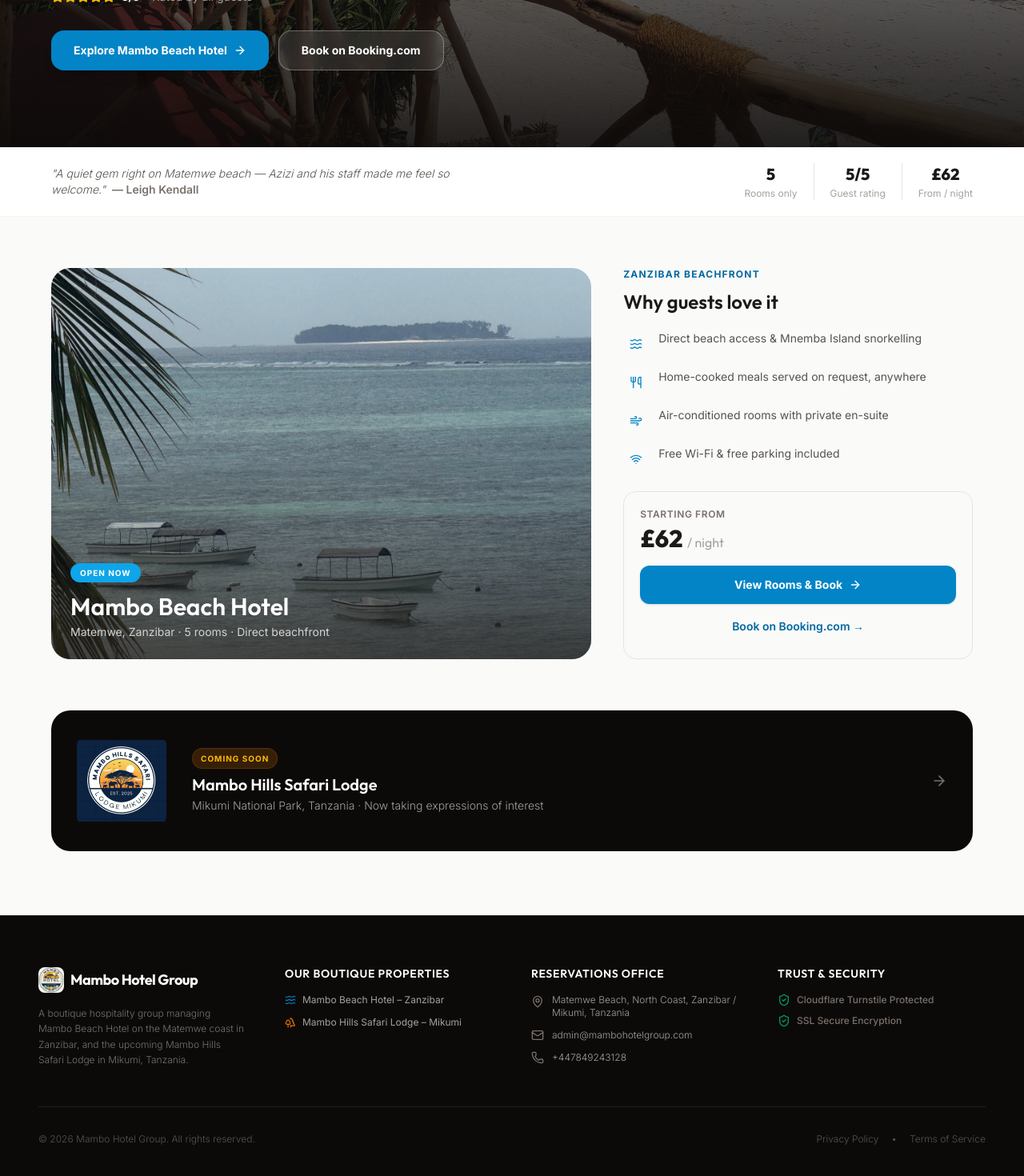
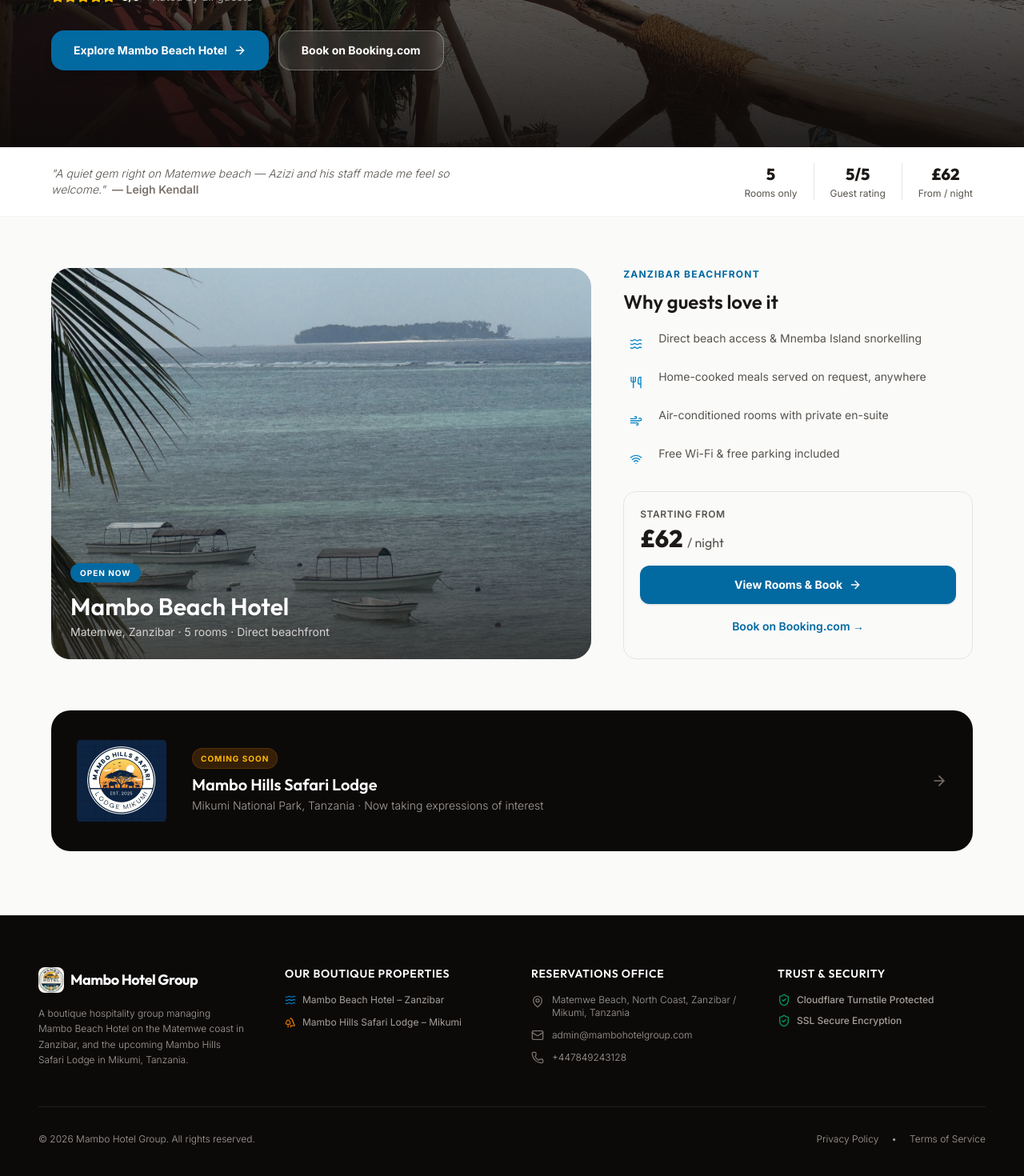
Before and after one commit to FakihDev1/MamboVilla, a Next.js app in the folder Website/mambo-site/: page / in a window 1280 px wide. Shown: the part 750-2220 px from the top of the page at 80% size. Built offline with nearby package versions, Linux system fonts and the light colour scheme.

Commit message:
fix: accessibility

```diff
--- a/Website/mambo-site/src/app/page.js
+++ b/Website/mambo-site/src/app/page.js
@@ -34,7 +34,7 @@ export default function Home() {
             <button
               onClick={() => setActiveTab('home')}
               className={`py-4 font-semibold text-sm transition-colors relative cursor-pointer ${
-                activeTab === 'home' ? 'text-ocean-600' : 'text-stone-500 hover:text-stone-800'
+                activeTab === 'home' ? 'text-ocean-700' : 'text-stone-500 hover:text-stone-800'
               }`}
             >
               Home
@@ -45,7 +45,7 @@ export default function Home() {
             <button
               onClick={() => setActiveTab('mambo-beach')}
               className={`py-4 font-semibold text-sm transition-colors relative cursor-pointer ${
-                activeTab === 'mambo-beach' ? 'text-ocean-600' : 'text-stone-500 hover:text-stone-800'
+                activeTab === 'mambo-beach' ? 'text-ocean-700' : 'text-stone-500 hover:text-stone-800'
               }`}
             >
               Mambo Beach Hotel
@@ -56,7 +56,7 @@ export default function Home() {
             <button
               onClick={() => setActiveTab('mambo-safari')}
               className={`py-4 font-semibold text-sm transition-colors relative cursor-pointer ${
-                activeTab === 'mambo-safari' ? 'text-ocean-600' : 'text-stone-500 hover:text-stone-800'
+                activeTab === 'mambo-safari' ? 'text-ocean-700' : 'text-stone-500 hover:text-stone-800'
               }`}
             >
               Mambo Hills Safari Lodge
--- a/Website/mambo-site/src/components/Footer.jsx
+++ b/Website/mambo-site/src/components/Footer.jsx
@@ -27,16 +27,16 @@ export default function Footer({ setActiveTab }) {
               Mambo Hotel Group
             </span>
           </button>
-          <p className="text-stone-500 font-light text-xs leading-relaxed max-w-xs">
+          <p className="text-stone-400 font-light text-xs leading-relaxed max-w-xs">
             A boutique hospitality group managing Mambo Beach Hotel on the Matemwe coast in Zanzibar, and the upcoming Mambo Hills Safari Lodge in Mikumi, Tanzania.
           </p>
         </div>
 
         {/* Column 2: Properties Direct Links */}
         <div>
-          <h4 className="text-white font-display font-semibold text-sm uppercase tracking-wider mb-4">
+          <h3 className="text-white font-display font-semibold text-sm uppercase tracking-wider mb-4">
             Our Boutique Properties
-          </h4>
+          </h3>
           <ul className="flex flex-col gap-3 text-xs">
             <li>
               <button
@@ -61,9 +61,9 @@ export default function Footer({ setActiveTab }) {
 
         {/* Column 3: Contact & Details */}
         <div>
-          <h4 className="text-white font-display font-semibold text-sm uppercase tracking-wider mb-4">
+          <h3 className="text-white font-display font-semibold text-sm uppercase tracking-wider mb-4">
             Reservations Office
-          </h4>
+          </h3>
           <ul className="flex flex-col gap-3 text-xs font-light">
             <li className="flex items-start gap-2.5">
               <MapPin className="w-4 h-4 text-stone-500 shrink-0 mt-0.5" />
@@ -84,10 +84,10 @@ export default function Footer({ setActiveTab }) {
 
         {/* Column 4: Compliance & Security */}
         <div className="flex flex-col gap-4">
-          <h4 className="text-white font-display font-semibold text-sm uppercase tracking-wider">
+          <h3 className="text-white font-display font-semibold text-sm uppercase tracking-wider">
             Trust & Security
-          </h4>
-          <div className="flex flex-col gap-2.5 text-xs text-stone-500 font-medium">
+          </h3>
+          <div className="flex flex-col gap-2.5 text-xs text-stone-400 font-medium">
             <div className="flex items-center gap-2">
               <ShieldCheck className="w-4 h-4 text-emerald-600 shrink-0" />
               <span>Cloudflare Turnstile Protected</span>
@@ -101,7 +101,7 @@ export default function Footer({ setActiveTab }) {
       </div>
 
       {/* Underbar Copyright */}
-      <div className="border-t border-stone-800/80 pt-8 flex flex-col md:flex-row items-center justify-between gap-4 text-xs text-stone-600 font-light">
+      <div className="border-t border-stone-800/80 pt-8 flex flex-col md:flex-row items-center justify-between gap-4 text-xs text-stone-400 font-light">
         <p>&copy; {new Date().getFullYear()} Mambo Hotel Group. All rights reserved.</p>
         <p className="flex gap-4">
           <a href="/privacy" className="hover:underline">Privacy Policy</a>
--- a/Website/mambo-site/src/components/HomeLanding.jsx
+++ b/Website/mambo-site/src/components/HomeLanding.jsx
@@ -43,7 +43,7 @@ export default function HomeLanding({ setActiveTab }) {
           <div className="flex flex-col sm:flex-row gap-3">
             <button
               onClick={() => setActiveTab('mambo-beach')}
-              className="px-7 py-3.5 bg-ocean-600 hover:bg-ocean-500 text-white font-bold rounded-2xl shadow-lg transition-all flex items-center justify-center gap-2 group cursor-pointer text-sm"
+              className="px-7 py-3.5 bg-ocean-700 hover:bg-ocean-600 text-white font-bold rounded-2xl shadow-lg transition-all flex items-center justify-center gap-2 group cursor-pointer text-sm"
             >
               <span>Explore Mambo Beach Hotel</span>
               <ArrowRight className="w-4 h-4 group-hover:translate-x-1 transition-transform" />
@@ -75,7 +75,7 @@ export default function HomeLanding({ setActiveTab }) {
             ].map(({ value, label }) => (
               <div key={label} className="px-5 text-center first:pl-0 last:pr-0">
                 <p className="font-display font-black text-stone-900 text-xl">{value}</p>
-                <p className="text-stone-400 text-xs mt-0.5">{label}</p>
+                <p className="text-stone-600 text-xs mt-0.5">{label}</p>
               </div>
             ))}
           </div>
@@ -102,7 +102,7 @@ export default function HomeLanding({ setActiveTab }) {
             />
             <div className="absolute inset-0 bg-gradient-to-t from-stone-900/75 via-stone-900/10 to-transparent" />
             <div className="absolute bottom-6 left-6 right-6">
-              <span className="inline-block bg-ocean-500 text-white text-[10px] font-bold uppercase tracking-widest px-3 py-1 rounded-full mb-3">
+              <span className="inline-block bg-ocean-700 text-white text-[10px] font-bold uppercase tracking-widest px-3 py-1 rounded-full mb-3">
                 Open Now
               </span>
               <h2 className="font-display text-white font-black text-2xl sm:text-3xl">Mambo Beach Hotel</h2>
@@ -134,13 +134,13 @@ export default function HomeLanding({ setActiveTab }) {
 
             {/* Booking panel */}
             <div className="bg-stone-50 rounded-2xl p-5 border border-stone-200 mt-auto">
-              <p className="text-stone-500 text-xs uppercase tracking-wider font-semibold mb-1">Starting from</p>
+              <p className="text-stone-600 text-xs uppercase tracking-wider font-semibold mb-1">Starting from</p>
               <p className="font-display font-black text-3xl text-stone-900 mb-4">
-                £62 <span className="text-base font-normal text-stone-400">/ night</span>
+                £62 <span className="text-base font-normal text-stone-600">/ night</span>
               </p>
               <button
                 onClick={() => setActiveTab('mambo-beach')}
-                className="w-full py-3.5 bg-ocean-600 hover:bg-ocean-500 text-white font-bold rounded-xl shadow-sm transition-all flex items-center justify-center gap-2 group/btn cursor-pointer text-sm mb-2"
+                className="w-full py-3.5 bg-ocean-700 hover:bg-ocean-600 text-white font-bold rounded-xl shadow-sm transition-all flex items-center justify-center gap-2 group/btn cursor-pointer text-sm mb-2"
               >
                 <span>View Rooms & Book</span>
                 <ArrowRight className="w-4 h-4 group-hover/btn:translate-x-1 transition-transform" />
--- a/Website/mambo-site/src/components/MamboBeachHotel.jsx
+++ b/Website/mambo-site/src/components/MamboBeachHotel.jsx
@@ -136,7 +136,7 @@ export default function MamboBeachHotel() {
               href="https://www.booking.com/"
               target="_blank"
               rel="noopener noreferrer"
-              className="px-7 py-3.5 bg-ocean-600 hover:bg-ocean-500 text-white font-bold rounded-2xl transition-all flex items-center justify-center gap-2 text-sm shadow-lg"
+              className="px-7 py-3.5 bg-ocean-700 hover:bg-ocean-600 text-white font-bold rounded-2xl transition-all flex items-center justify-center gap-2 text-sm shadow-lg"
             >
               Book Now <ArrowRight className="w-4 h-4" />
             </a>
@@ -164,7 +164,7 @@ export default function MamboBeachHotel() {
           ].map(({ value, label }) => (
             <div key={label} className="px-6 py-4 text-center">
               <p className="font-display font-bold text-stone-900 text-sm whitespace-nowrap">{value}</p>
-              <p className="text-stone-400 text-[11px] whitespace-nowrap">{label}</p>
+              <p className="text-stone-600 text-[11px] whitespace-nowrap">{label}</p>
             </div>
           ))}
         </div>
--- a/Website/mambo-site/src/components/MamboHillsSafari.jsx
+++ b/Website/mambo-site/src/components/MamboHillsSafari.jsx
@@ -32,7 +32,7 @@ export default function MamboHillsSafari() {
 
         {/* Contact coordinates */}
         <div className="bg-white p-6 rounded-2xl border border-stone-200/60 shadow-sm max-w-sm mx-auto">
-          <p className="text-xs text-stone-400 font-medium uppercase tracking-wider mb-2">
+          <p className="text-xs text-stone-600 font-medium uppercase tracking-wider mb-2">
             Inquiries & Updates
           </p>
           <a
```
